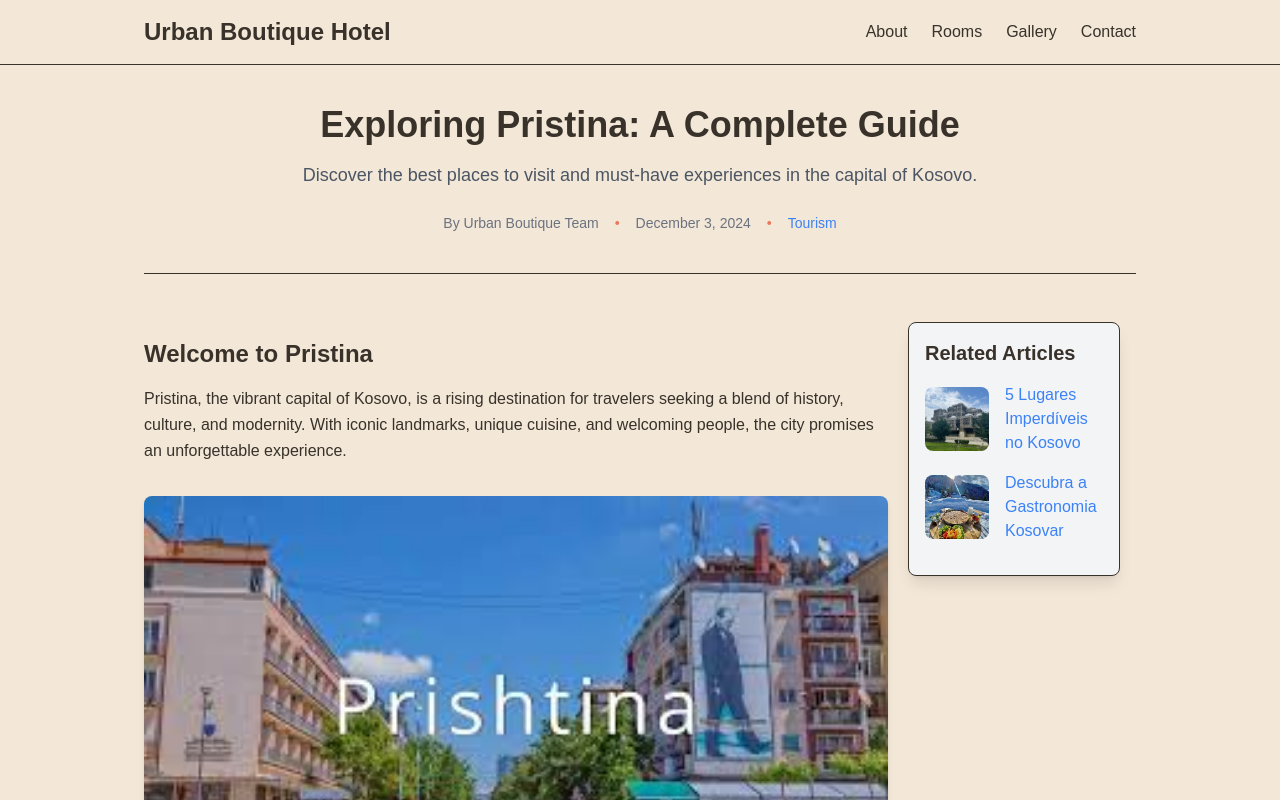
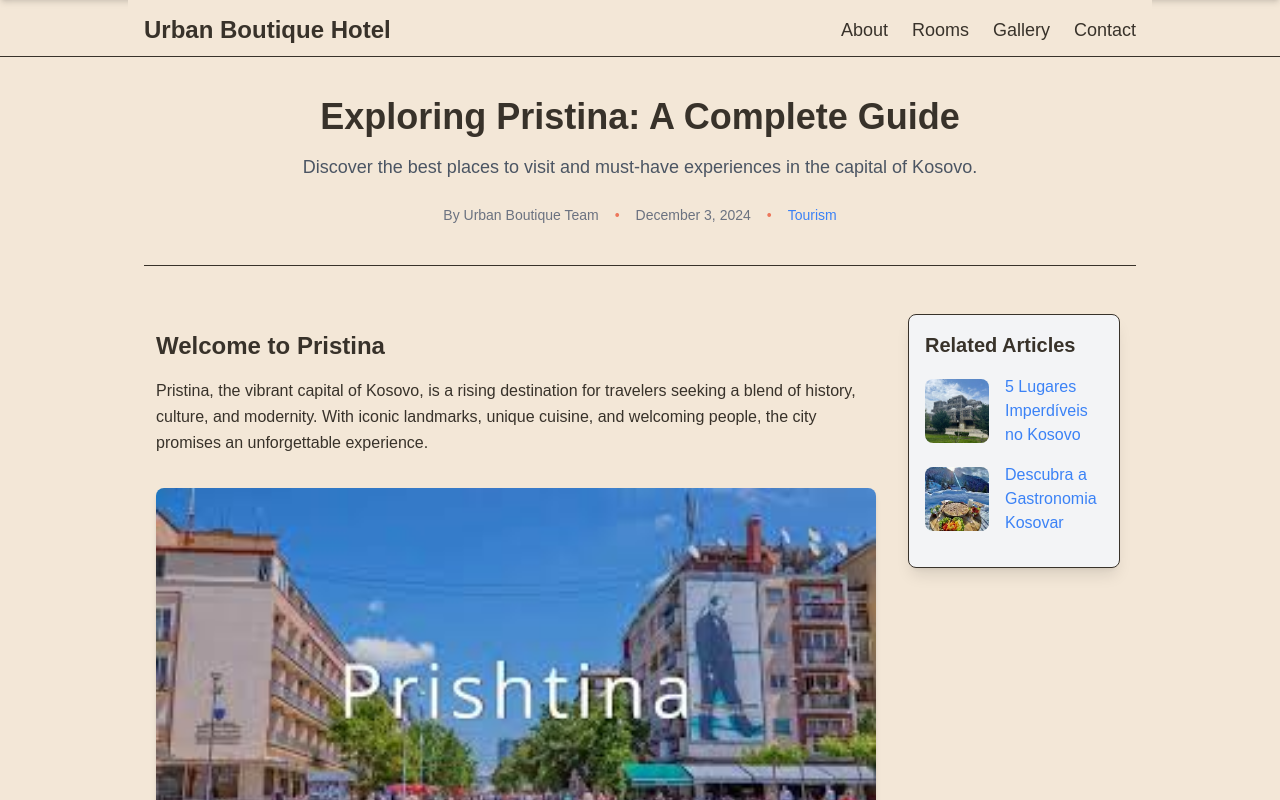
Before and after one commit to i-Moe/urban-boutique, a React (Create React App) app: page /blog/exploring-pristina in a window 1280 px wide. Shown: the top 800 px of the page. Built offline with nearby package versions, Linux system fonts and the light colour scheme.

Commit message:
fix on navbar and blog around sizing

```diff
--- a/src/blogcomponents/BlogContent.js
+++ b/src/blogcomponents/BlogContent.js
@@ -2,7 +2,7 @@ import React from "react";
 
 const BlogContent = ({ content }) => {
   return (
-    <div className="prose prose-lg max-w-none">
+    <div className="prose prose-lg max-w-none px-3">
       {content.map((block, index) => {
         switch (block.type) {
           case "heading":
--- a/src/blogcomponents/BlogHeader.js
+++ b/src/blogcomponents/BlogHeader.js
@@ -8,7 +8,7 @@ const BlogHeader = ({ title, subtitle, author, date, category }) => {
 
   return (
     <header className="py-10 bg-cream border-b border-choco text-center">
-      <div className="container mx-auto px-4">
+      <div className="container mx-auto px-3">
         {/* Título do artigo */}
         <h1 className="text-4xl font-bold text-choco">{title}</h1>
         {/* Subtítulo do artigo */}
--- a/src/components/Navbar.js
+++ b/src/components/Navbar.js
@@ -32,12 +32,12 @@ const Navbar = () => {
 
     return (
         <header className="bg-cream text-choco border-b border-choco sticky top-0 z-50">
-            <div className="container-max-w-5xl bg-cream flex justify-between items-center h-16 relative">
+            <div className="container-max-w-5xl bg-cream pt-1 flex justify-between items-center h-14 relative">
                 {/* Logo */}
                 <Link
                     to="/"
                     onClick={() => window.scrollTo({ top: 0, behavior: "smooth" })}
-                    className="text-2xl font-bold cat-cursor"
+                    className="text-xl lg:text-2xl font-bold"
                 >
                     Urban Boutique Hotel
                 </Link>
@@ -51,30 +51,30 @@ const Navbar = () => {
 
                 {/* Menu (Desktop) */}
                 <nav className="hidden sm:flex space-x-6">
-                    <a href="#about" className="hover:text-mint">About</a>
-                    <a href="#rooms" className="hover:text-mint">Rooms</a>
-                    <a href="#gallery" className="hover:text-mint">Gallery</a>
-                    <a href="#contact" className="hover:text-mint">Contact</a>
+                    <a href="#about" className="text-lg hover:text-mint">About</a>
+                    <a href="#rooms" className="text-lg hover:text-mint">Rooms</a>
+                    <a href="#gallery" className="text-lg hover:text-mint">Gallery</a>
+                    <a href="#contact" className="text-lg hover:text-mint">Contact</a>
                 </nav>
             </div>
 
             {/* Dropdown Menu (Mobile) */}
             <div
-                className={`absolute top-0 left-0 w-full z-[-10] bg-choco border-b border-choco transition-transform duration-300 ease-in-out transform ${
+                className={`absolute top-0 left-0 w-full z-[-10] bg-choco shadow-md border-b border-choco transition-transform duration-300 ease-in-out transform ${
                     isOpen ? 'translate-y-0' : '-translate-y-full'
                 }`}
             >
                 <nav className="flex flex-col items-center pt-20 pb-5">
-                    <a href="#about" className="block px-4 py-2 text-cream w-full text-center hover:text-cream">
+                    <a href="#about" className="block px-4 py-2 text-cream text-lg w-full text-center hover:text-cream">
                         About
                     </a>
-                    <a href="#rooms" className="block px-4 py-2 text-cream w-full text-center hover:text-cream">
+                    <a href="#rooms" className="block px-4 py-2 text-cream text-lg w-full text-center hover:text-cream">
                         Rooms
                     </a>
-                    <a href="#gallery" className="block px-4 py-2 text-cream w-full text-center hover:text-cream">
+                    <a href="#gallery" className="block px-4 py-2 text-cream text-lg w-full text-center hover:text-cream">
                         Gallery
                     </a>
-                    <a href="#contact" className="block px-4 py-2 text-cream w-full text-center hover:text-cream">
+                    <a href="#contact" className="block px-4 py-2 text-cream text-lg w-full text-center hover:text-cream">
                         Contact
                     </a>
                 </nav>
--- a/src/index.css
+++ b/src/index.css
@@ -52,3 +52,9 @@ code {
 #rooms {
   @apply overflow-x-hidden;
 }
+
+.swiper-slide {
+  @apply shadow-lg;
+  @apply m-5;
+  @apply rounded-lg;
+}
--- a/src/pages/BlogListPage.js
+++ b/src/pages/BlogListPage.js
@@ -37,7 +37,7 @@ const BlogListPage = () => {
             <p className="mt-2 text-gray-600">{article.subtitle}</p>
             <Link
               to={`/blog/${article.id}`}
-              className="text-vitamin hover:underline mt-4 inline-block"
+              className="text-vitamin font-bold hover:underline mt-4 inline-block"
             >
               Read more
             </Link>
--- a/src/pages/Homepage.js
+++ b/src/pages/Homepage.js
@@ -5,6 +5,7 @@ import About from '../sections/About';
 import Rooms from '../sections/Rooms';
 import Gallery from '../sections/Gallery';
 import Blog from '../sections/BlogContent';
+import Reviews from '../sections/Reviews';
 import Contact from '../sections/Contact';
 
 const Homepage = () => {
@@ -15,6 +16,7 @@ const Homepage = () => {
       <Rooms />
       <Gallery />
       {/* <Blog /> */}
+      <Reviews />
       <Contact />
     </main>
   );
--- /dev/null
+++ b/src/sections/Reviews.js
@@ -0,0 +1,33 @@
+import React, { useEffect } from "react";
+import FadeIn from "../components/FadeIn";
+
+const Reviews = () => {
+  useEffect(() => {
+    // Dynamically load the Elfsight script
+    const script = document.createElement("script");
+    script.src = "https://static.elfsight.com/platform/platform.js";
+    script.async = true;
+    document.body.appendChild(script);
+
+    // Cleanup function to remove the script tag when the component is unmounted
+    return () => {
+      document.body.removeChild(script);
+    };
+  }, []);
+
+  return (
+    <section id="reviews" className="py-24 sm:pb-40 relative">
+      <div className="container-max-w-5xl">
+        <div
+          className="elfsight-app-a39fd654-7e86-4693-b919-2d59295bd1ef"
+          data-elfsight-app-lazy
+          style={{ width: "100%", height: "400px" }}
+          allowFullScreen
+          loading="lazy"
+        ></div>
+      </div>
+    </section>
+  );
+};
+
+export default Reviews;
```
